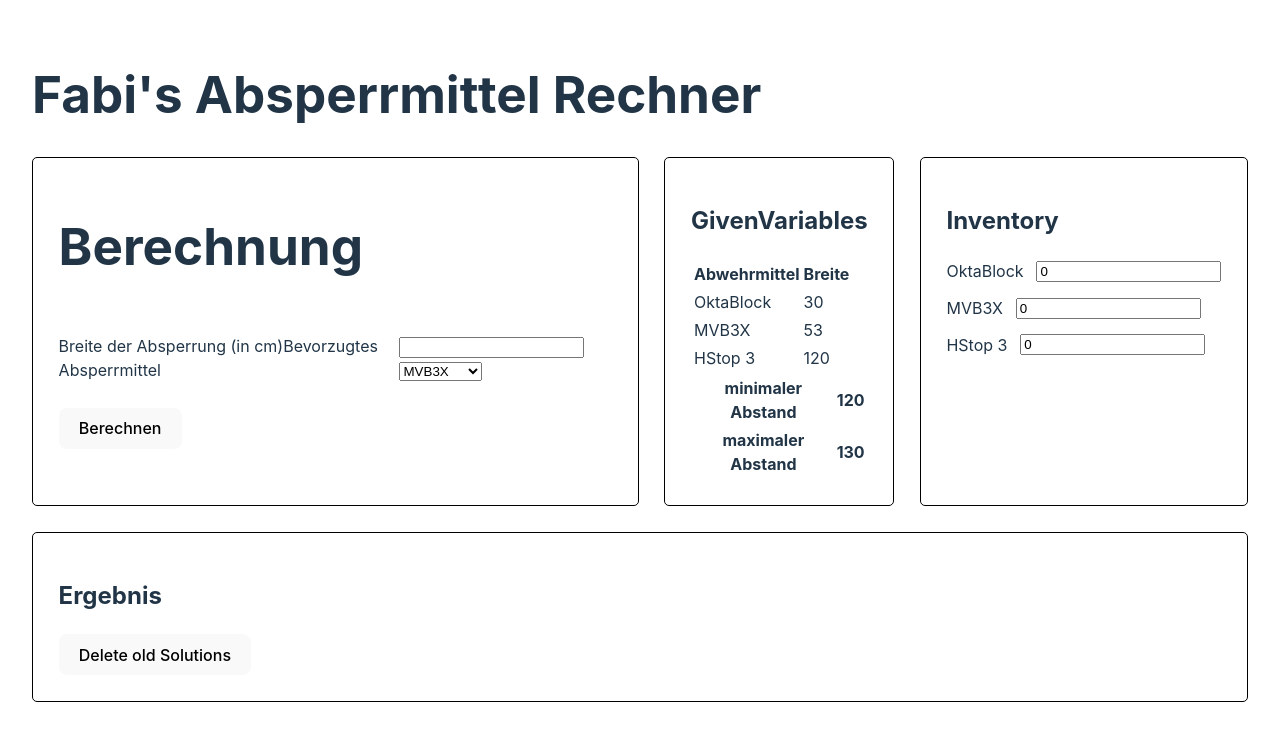
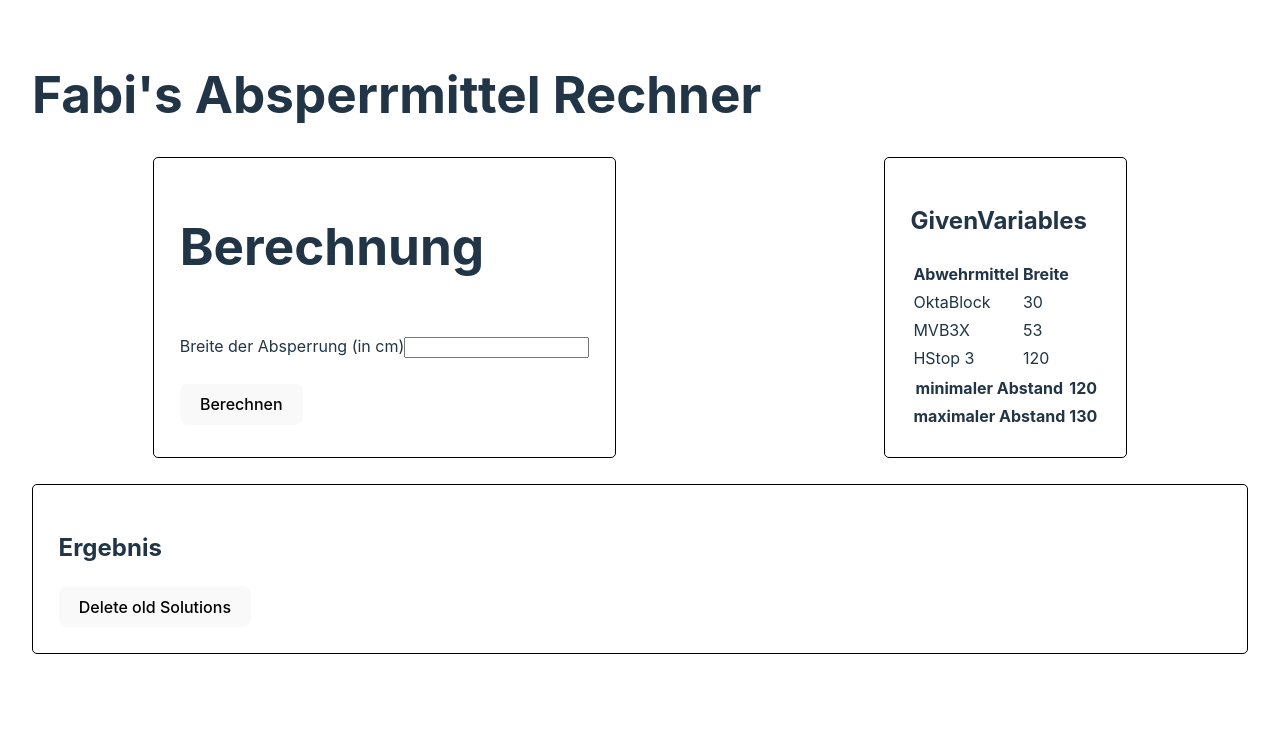
Before and after one commit to Redeif/Fabi-Absperrung-React, a React (Vite) app: page / in a window 1280 px wide. Shown: the top 740 px of the page. Built offline with nearby package versions, Linux system fonts and the light colour scheme.

Commit message:
changing css, removing inventory frome Page

```diff
--- a/src/App.css
+++ b/src/App.css
@@ -73,8 +73,9 @@
 
 .information{
   display: flex;
-  justify-content: space-between;
+  justify-content: space-around;
   gap: 2vw;
+  flex-wrap: wrap;
 }
 
 .variables{
--- a/src/App.tsx
+++ b/src/App.tsx
@@ -14,7 +14,6 @@ const App = () => {
         <div className='information'>
           <Calculation></Calculation>
           <GivenVariables></GivenVariables>
-          <Inventory></Inventory>
         </div>
         <Solution></Solution>
       </div>
--- a/src/Components/Calculation.tsx
+++ b/src/Components/Calculation.tsx
@@ -62,7 +62,7 @@ const Calculation = () => {
       <div className="input">
         <div>
           <label>Breite der Absperrung (in cm)</label>
-          <label>Bevorzugtes Absperrmittel</label>
+
         </div>
         <div>
           <input
@@ -72,6 +72,19 @@ const Calculation = () => {
               setWidth(isNaN(value) ? null : value);
             }}
           />
+
+        </div>
+      </div>
+      <button onClick={calculate}>Berechnen</button>
+    </div>
+  );
+};
+
+export default Calculation;
+
+
+/*
+          <label>Bevorzugtes Absperrmittel</label>
           <select
             value={favouriteAbwehrmittel}
             onChange={(e) => setFavouriteAbwehrmittel(e.target.value)}
@@ -82,11 +95,4 @@ const Calculation = () => {
               </option>
             ))}
           </select>
-        </div>
-      </div>
-      <button onClick={calculate}>Berechnen</button>
-    </div>
-  );
-};
-
-export default Calculation;
+*/
```
